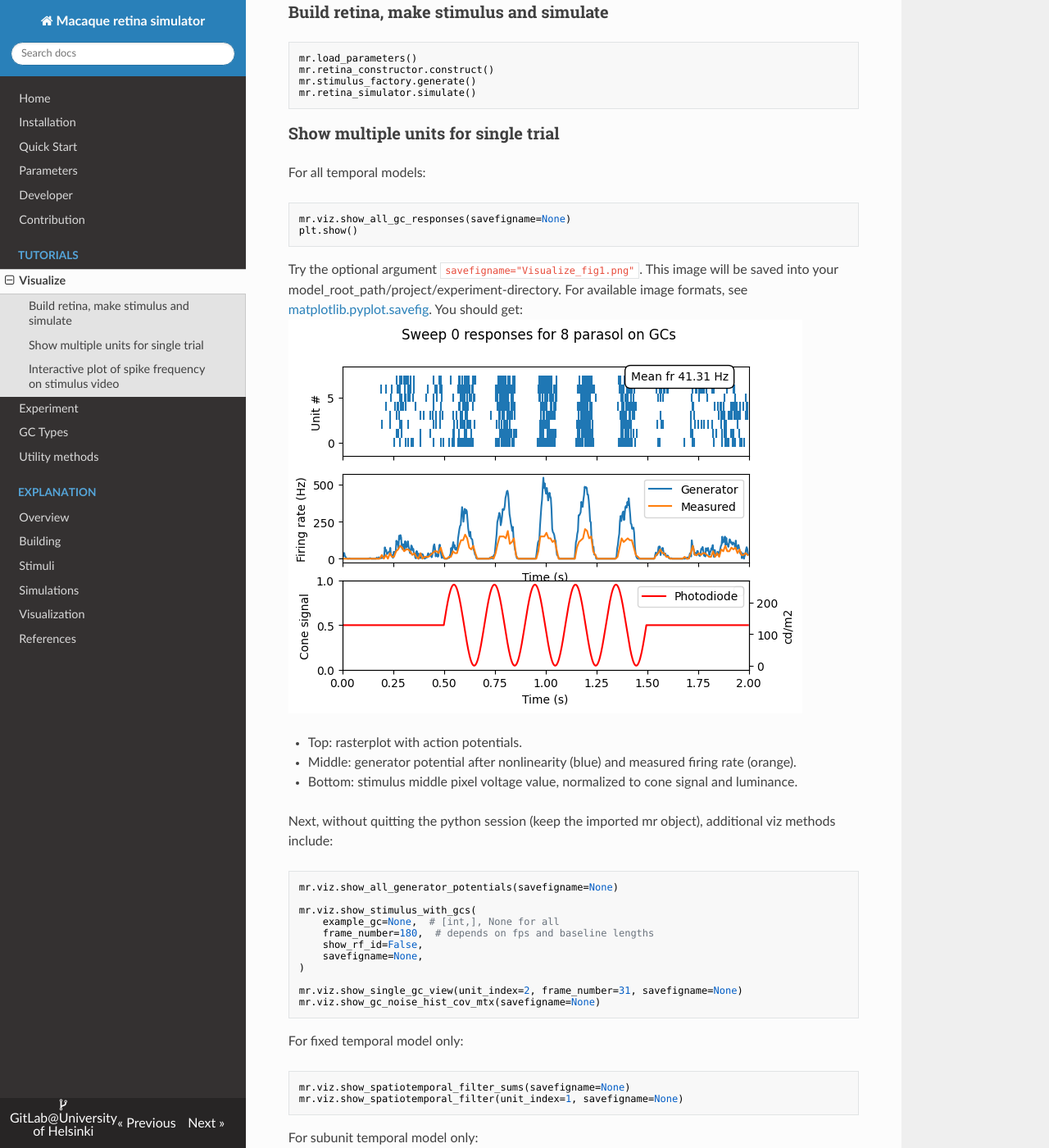
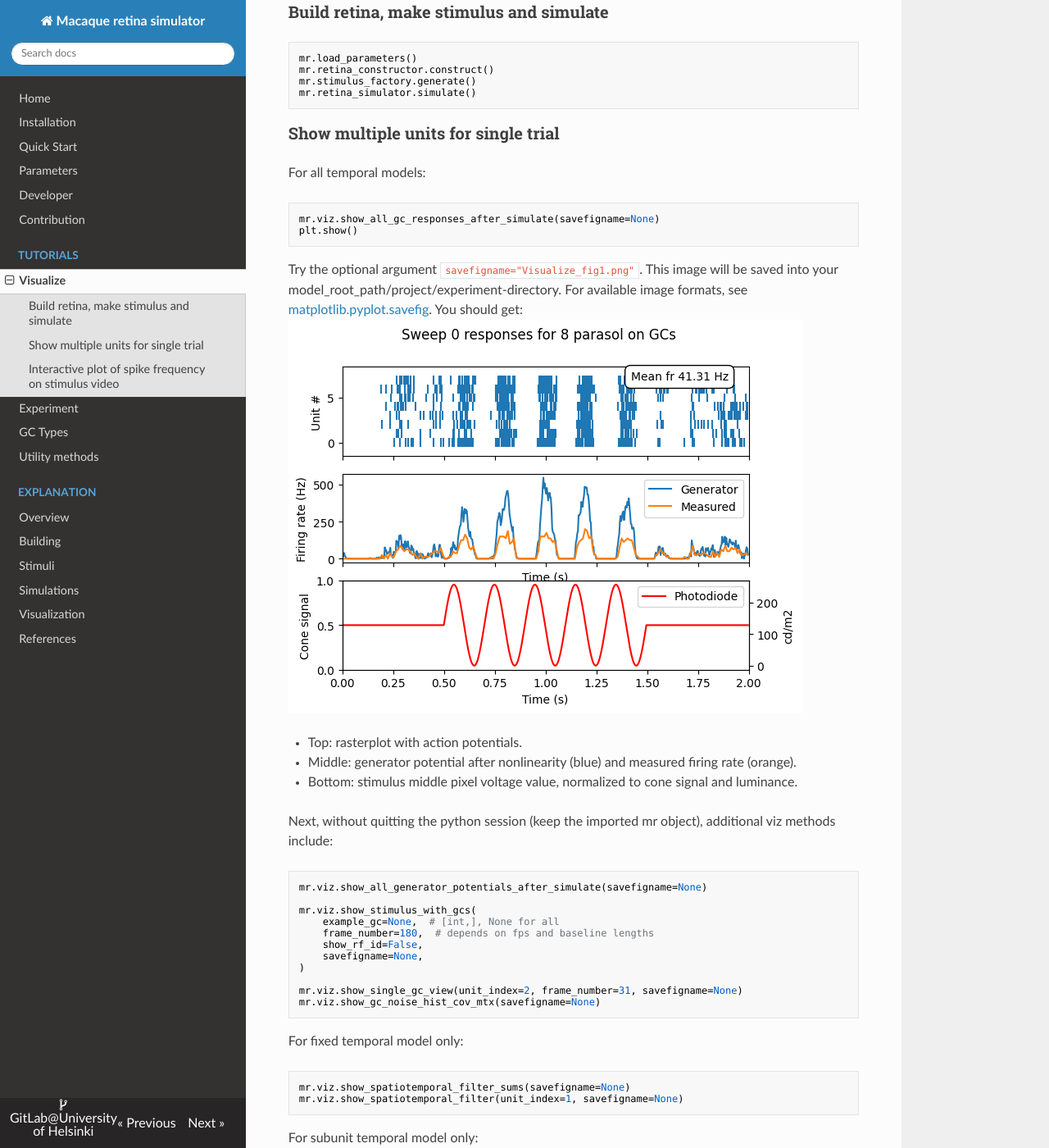
Before and after one commit to VisualNeuroscience-UH/macaqueretina, an MkDocs documentation site: the page built from docs/src/example_visualize.md, in a window 1280 px wide and 1400 px high, scrolled down 369 px. Shown: the whole window at 82% size. Built offline with MkDocs 1.6.1, drawn with Linux system fonts in a browser that asks for light colours; nearby versions of some CDN libraries.

Commit message:
updated documentation, minor bug fixes, minor refactoring

````diff
--- a/docs/examples/example_gc_types.py
+++ b/docs/examples/example_gc_types.py
@@ -16,7 +16,7 @@ for gc_type in gc_types:
         mr.config.retina_parameters.response_type = response_type
         mr.retina_constructor.construct()
         mr.retina_simulator.simulate()
-        mr.viz.show_all_gc_responses(savefigname=None)
+        mr.viz.show_all_gc_responses_after_simulate(savefigname=None)
 
 print(f"Output folder: {mr.config.output_folder}")
 ###############################################
--- a/docs/examples/example_utility_methods.py
+++ b/docs/examples/example_utility_methods.py
@@ -122,7 +122,7 @@ mr.project_utilities.countlines(Path("macaqueretina"))
 
 # mr.config.simulation_parameters["contrasts_for_impulse"] = (1.0,)
 # mr.retina_simulator.simulate(impulse=True)
-# mr.viz.show_impulse_response(savefigname=None)
+# mr.viz.show_impulse_response_after_simulate(savefigname=None)
 
 # ######################################
 # ###        Show unity data         ###
--- a/docs/examples/example_visualize.py
+++ b/docs/examples/example_visualize.py
@@ -13,8 +13,8 @@
 ##   Show multiple units for single trial   ###
 ###############################################
 
-mr.viz.show_all_gc_responses(savefigname=None)
-mr.viz.show_all_generator_potentials(savefigname=None)
+mr.viz.show_all_gc_responses_after_simulate(savefigname=None)
+mr.viz.show_all_generator_potentials_after_simulate(savefigname=None)
 
 mr.viz.show_stimulus_with_gcs(
     example_gc=None,  # [int,], None for all
--- a/docs/src/example_visualize.md
+++ b/docs/src/example_visualize.md
@@ -22,7 +22,7 @@ mr.retina_simulator.simulate()
 For all temporal models:
 
 ```python
-mr.viz.show_all_gc_responses(savefigname=None)
+mr.viz.show_all_gc_responses_after_simulate(savefigname=None)
 plt.show()
 ```
 Try the optional argument `savefigname="Visualize_fig1.png"`. This image will be saved into your model_root_path/project/experiment-directory. For available image formats, see [matplotlib.pyplot.savefig](https://matplotlib.org/stable/api/_as_gen/matplotlib.pyplot.savefig.html).
@@ -36,7 +36,7 @@ You should get:
 Next, without quitting the python session (keep the imported mr object), additional viz methods include:
 
 ```python
-mr.viz.show_all_generator_potentials(savefigname=None)
+mr.viz.show_all_generator_potentials_after_simulate(savefigname=None)
 
 mr.viz.show_stimulus_with_gcs(
     example_gc=None,  # [int,], None for all
````
Also changed, not shown: docs/src/example_gc_types.md (+1 -1 lines), docs/src/example_utility_methods.md (+1 -1 lines), docs/src/quickstart.md (+1 -1 lines), 3 other files.
